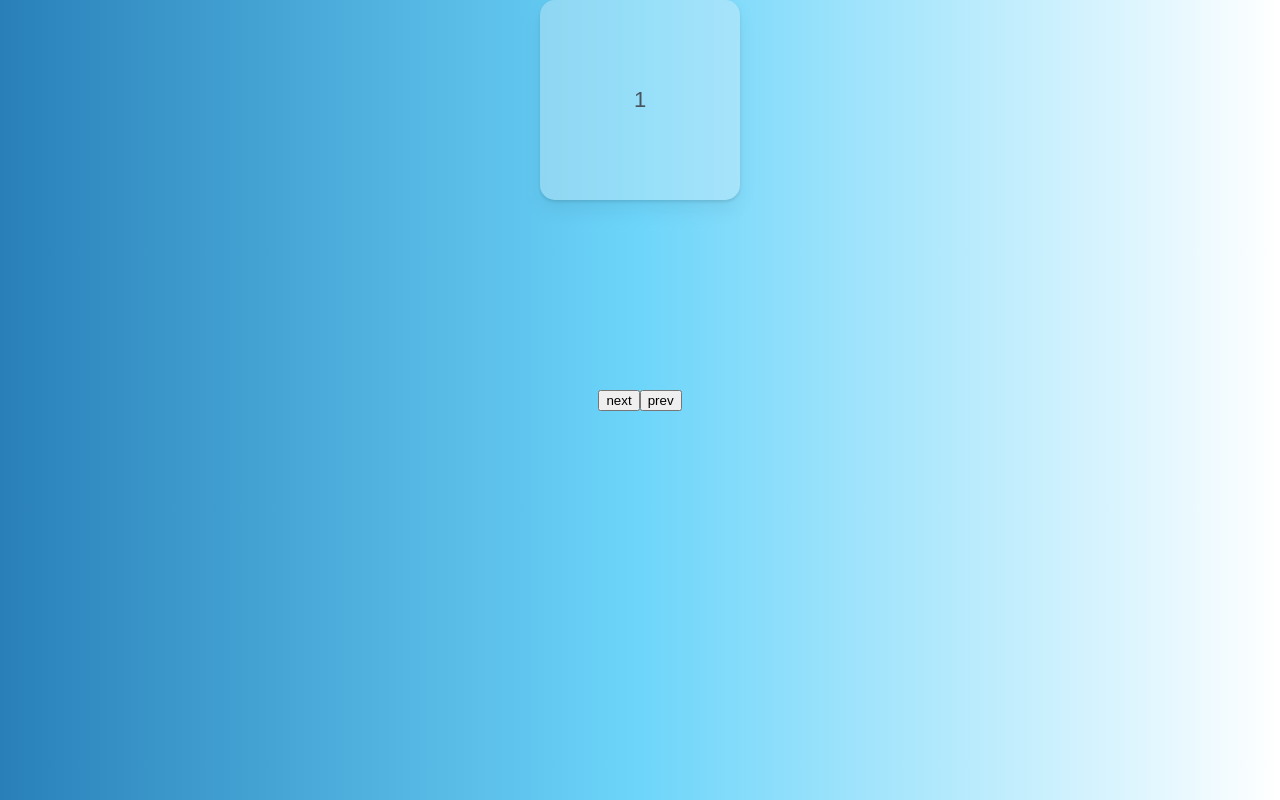
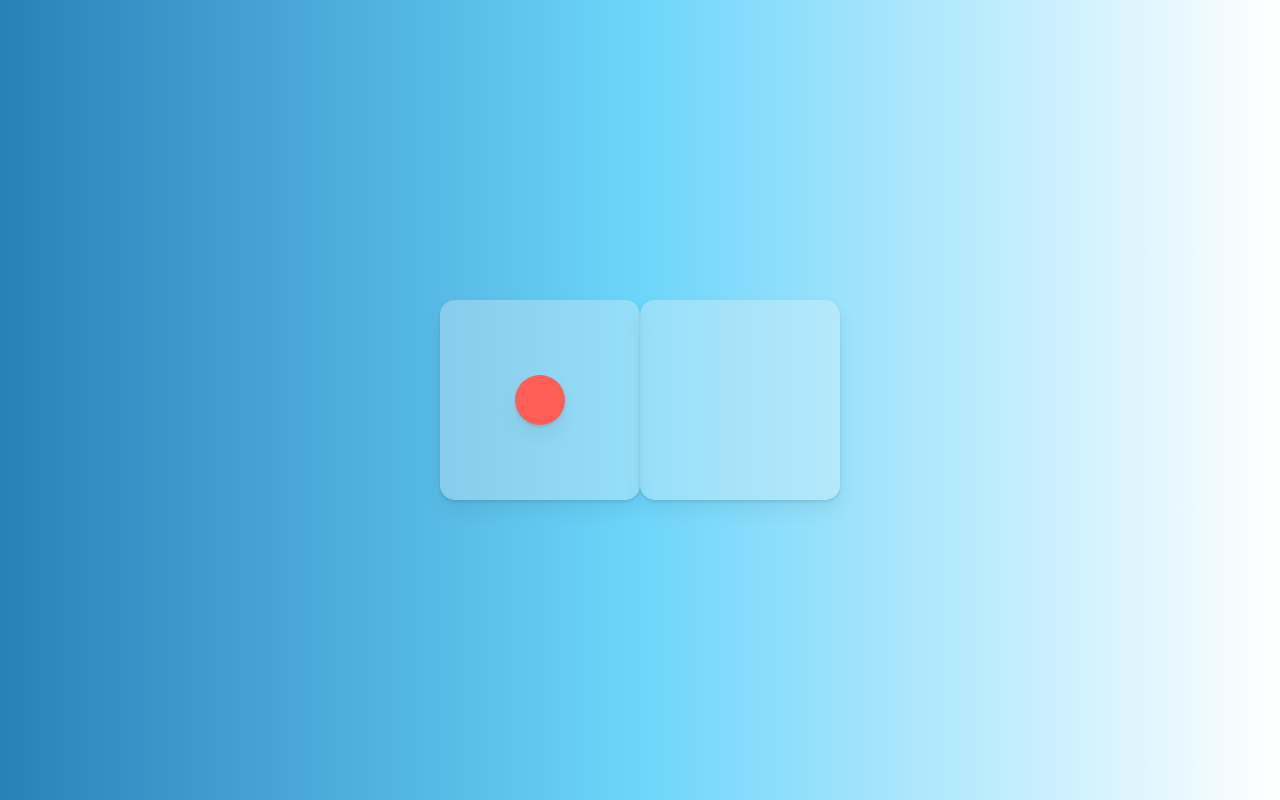
Before and after one commit to Guiwoo/Movie-master, a React (Create React App) app: page / in a window 1280 px wide. Built offline with nearby package versions, Linux system fonts and the light colour scheme.

Commit message:
awsome power layout and shared layout to connect them

```diff
--- a/src/App.tsx
+++ b/src/App.tsx
@@ -19,64 +19,23 @@ const Box = styled(motion.div)`
   display: flex;
   justify-content: center;
   align-items: center;
-  font-size: 22px;
-  position: absolute;
-  top: 0;
 `;
 
-const BoxVar = {
-  entry: (back: boolean) => ({
-    x: back ? -300 : 300,
-    opacity: 0,
-    scale: 0,
-  }),
-  center: {
-    x: 0,
-    opacity: 1,
-    scale: 1,
-    transition: {
-      duration: 1,
-    },
-  },
-  exit: (back: boolean) => ({
-    x: back ? 300 : -300,
-    opacity: 0,
-    scale: 0,
-    transition: {
-      duration: 1,
-    },
-  }),
-};
+const Circle = styled(motion.div)`
+  background-color: #ff5e57;
+  height: 50px;
+  width: 50px;
+  border-radius: 50%;
+  box-shadow: 0 2px 3px rgba(0, 0, 0, 0.1), 0 10px 20px rgba(0, 0, 0, 0.06);
+`;
 
 function App() {
-  const [visible, setVisible] = useState(1);
-  const [back, setBack] = useState(false);
-  const nextPlease = () => {
-    setBack(false);
-    setVisible((prev) => (prev === 10 ? 10 : prev + 1));
-  };
-  const prevPlease = () => {
-    setBack(true);
-    setVisible((prev) => (prev === 1 ? 1 : prev - 1));
-  };
+  const [click, setClick] = useState(false);
+  const toggleClicked = () => setClick(!click);
   return (
-    <Wrapper>
-      <AnimatePresence exitBeforeEnter custom={back}>
-        <Box
-          custom={back}
-          variants={BoxVar}
-          initial="entry"
-          animate="center"
-          exit="exit"
-          key={visible}
-        >
-          {visible}
-        </Box>
-      </AnimatePresence>
-      <div>
-        <button onClick={nextPlease}>next</button>
-        <button onClick={prevPlease}>prev</button>
-      </div>
+    <Wrapper onClick={toggleClicked}>
+      <Box>{!click ? <Circle layoutId="circle" /> : null}</Box>
+      <Box>{click ? <Circle layoutId="circle" /> : null}</Box>
     </Wrapper>
   );
 }
```
Also changed, not shown: 1 other file (tests, documents, lock files or other folders).
